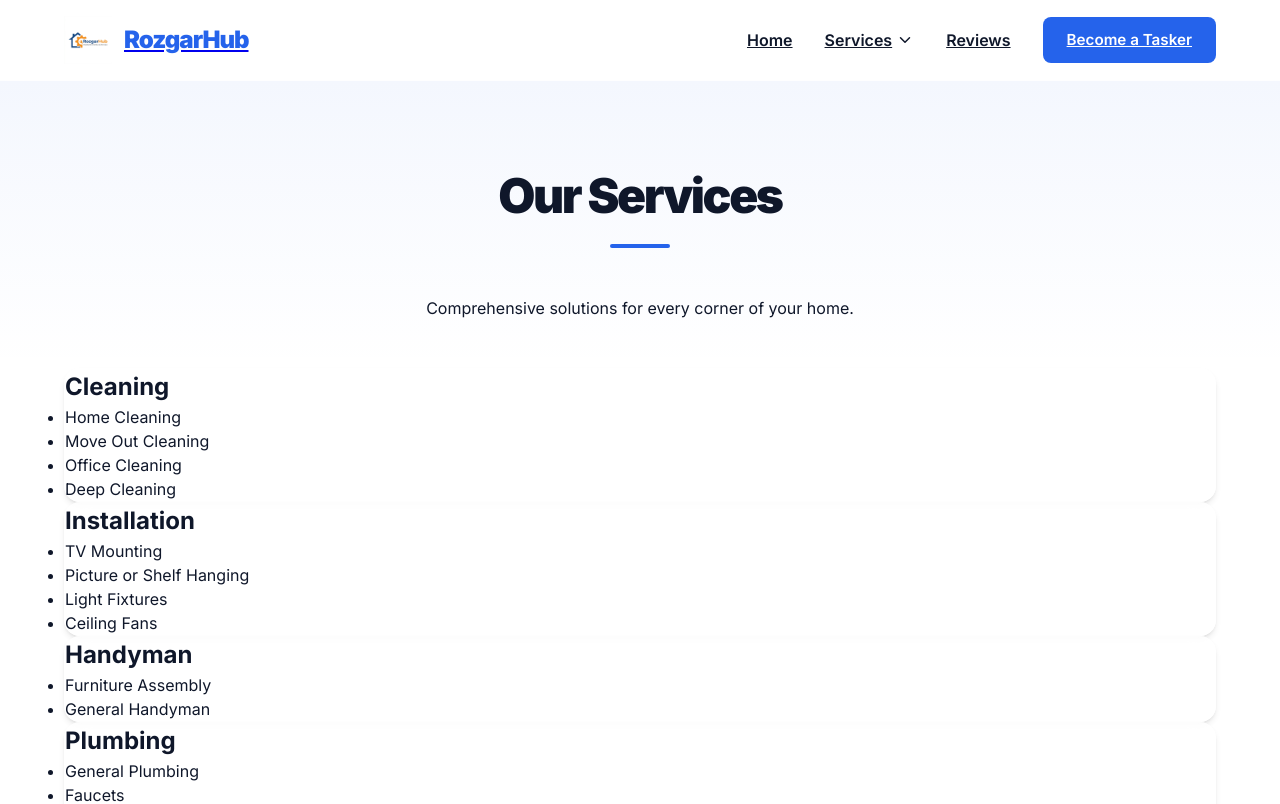
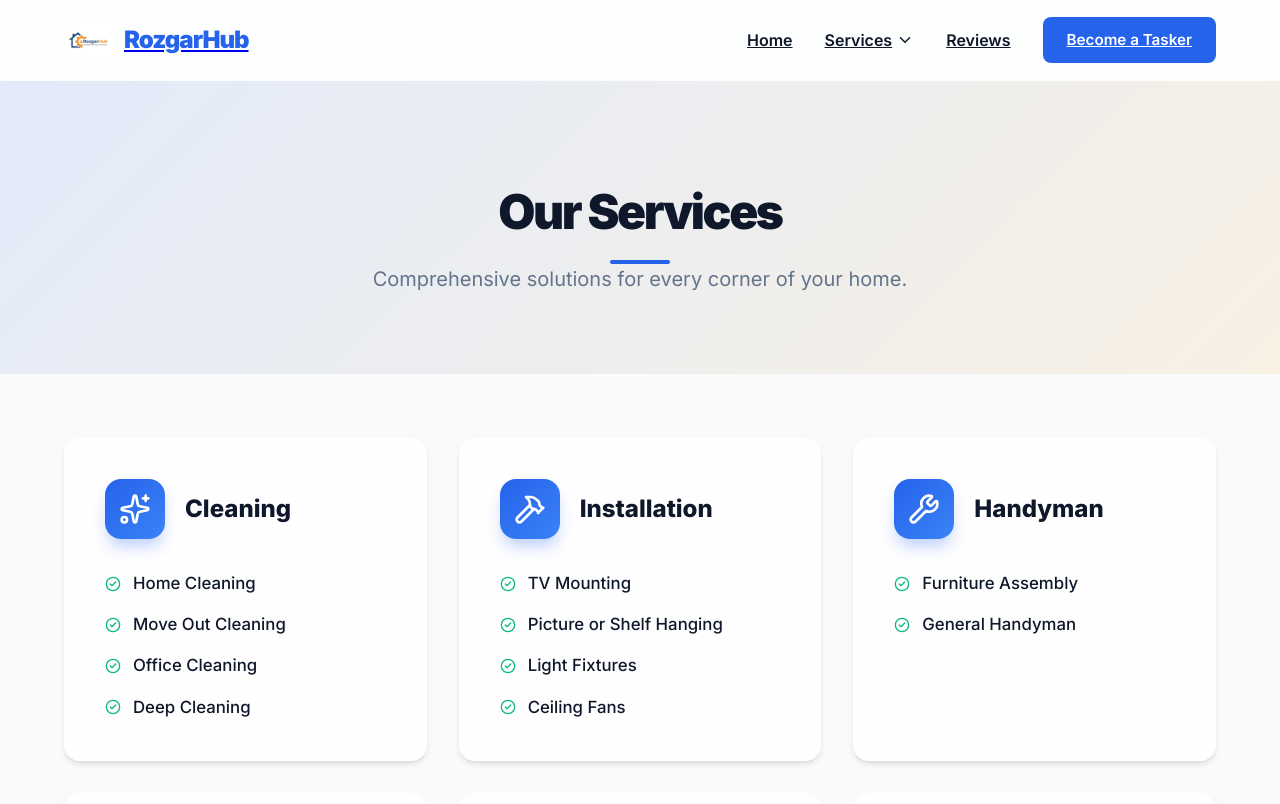
Before and after one commit to FawazAhmad3/rozgarhub, a React (Vite) app: page /services in a window 1280 px wide. Shown: the top 804 px of the page. Built offline with nearby package versions, Linux system fonts and the light colour scheme.

Commit message:
Redesigned Services page with premium professional look: Added category icons, glassmorphism cards, and interactive hover animations

```diff
--- a/src/data/services.json
+++ b/src/data/services.json
@@ -6,6 +6,7 @@
   "categories": [
     {
       "name": "Cleaning",
+      "icon": "Sparkles",
       "items": [
         "Home Cleaning",
         "Move Out Cleaning",
@@ -15,6 +16,7 @@
     },
     {
       "name": "Installation",
+      "icon": "Hammer",
       "items": [
         "TV Mounting",
         "Picture or Shelf Hanging",
@@ -24,6 +26,7 @@
     },
     {
       "name": "Handyman",
+      "icon": "Wrench",
       "items": [
         "Furniture Assembly",
         "General Handyman"
@@ -31,6 +34,7 @@
     },
     {
       "name": "Plumbing",
+      "icon": "Droplets",
       "items": [
         "General Plumbing",
         "Faucets",
@@ -39,6 +43,7 @@
     },
     {
       "name": "Electric",
+      "icon": "Zap",
       "items": [
         "General Electric",
         "Outlets and Switches"
@@ -46,6 +51,7 @@
     },
     {
       "name": "Moving Help",
+      "icon": "Truck",
       "items": [
         "Packing and Unpacking",
         "Loading and Unloading"
@@ -53,6 +59,7 @@
     },
     {
       "name": "Outdoor Projects",
+      "icon": "TreePine",
       "items": [
         "Lawn Care",
         "Gutters and Downspouts",
--- a/src/pages/Services.tsx
+++ b/src/pages/Services.tsx
@@ -1,4 +1,5 @@
 import React from 'react';
+import * as Icons from 'lucide-react';
 import servicesData from '../data/services.json';
 import '../styles/Services.css';
 
@@ -14,16 +15,28 @@ const Services: React.FC = () => {
 
       <div className="container">
         <div className="categories-grid">
-          {servicesData.categories.map((cat) => (
+          {servicesData.categories.map((cat) => {
+            const IconComponent = (Icons as any)[cat.icon] || Icons.HelpCircle;
+
+            return (
               <div key={cat.name} className="category-card glass-card">
+                <div className="category-header">
+                  <div className="icon-wrapper">
+                    <IconComponent size={32} />
+                  </div>
                   <h2 className="category-title">{cat.name}</h2>
+                </div>
                 <ul className="category-list">
                   {cat.items.map((item) => (
-                  <li key={item}>{item}</li>
+                    <li key={item}>
+                      <Icons.CheckCircle2 size={16} className="check-icon" />
+                      {item}
+                    </li>
                   ))}
                 </ul>
               </div>
-          ))}
+            );
+          })}
         </div>
       </div>
     </div>
--- a/src/styles/Services.css
+++ b/src/styles/Services.css
@@ -1,49 +1,101 @@
 .services-page {
   padding-top: 80px;
   padding-bottom: 5rem;
+  background-color: var(--bg-alt);
 }
 
 .services-header {
-  background: linear-gradient(to bottom, rgba(37, 99, 235, 0.05), transparent);
+  background: linear-gradient(135deg, rgba(37, 99, 235, 0.1) 0%, rgba(245, 158, 11, 0.1) 100%);
   text-align: center;
-  padding: 5rem 0 3rem;
+  padding: 6rem 0 5rem;
+  margin-bottom: 4rem;
 }
 
-.hero-subtitle {
+.section-subtitle {
   font-size: 1.25rem;
   color: var(--text-light);
   max-width: 600px;
-  margin: 0 auto;
+  margin: -3rem auto 0;
 }
 
-.service-category-block {
-  margin-bottom: 5rem;
+.categories-grid {
+  display: grid;
+  grid-template-columns: repeat(auto-fill, minmax(340px, 1fr));
+  gap: 2rem;
 }
 
-.category-name {
-  font-size: 1.75rem;
-  font-weight: 800;
-  margin-bottom: 2rem;
-  padding-left: 1rem;
-  border-left: 4px solid var(--primary);
+.category-card {
+  padding: 2.5rem;
+  transition: all 0.4s cubic-bezier(0.4, 0, 0.2, 1);
+  display: flex;
+  flex-direction: column;
+  height: 100%;
 }
 
-.items-grid {
-  display: grid;
-  grid-template-columns: repeat(auto-fill, minmax(240px, 1fr));
-  gap: 1.5rem;
+.category-card:hover {
+  transform: translateY(-10px);
+  box-shadow: 0 20px 25px -5px rgba(0, 0, 0, 0.1), 0 10px 10px -5px rgba(0, 0, 0, 0.04);
+  border-color: var(--primary);
 }
 
-.service-item {
-  padding: 2rem;
-  text-align: center;
-  font-weight: 600;
-  transition: all 0.3s ease;
-  cursor: default;
+.category-header {
+  display: flex;
+  align-items: center;
+  gap: 1.25rem;
+  margin-bottom: 2rem;
 }
 
-.service-item:hover {
-  background: var(--primary);
+.icon-wrapper {
+  background: linear-gradient(135deg, var(--primary) 0%, #3b82f6 100%);
   color: var(--white);
-  transform: translateY(-5px);
+  width: 60px;
+  height: 60px;
+  border-radius: 1rem;
+  display: flex;
+  align-items: center;
+  justify-content: center;
+  box-shadow: 0 10px 15px -3px rgba(37, 99, 235, 0.3);
 }
+
+.category-title {
+  font-size: 1.5rem;
+  font-weight: 800;
+  color: var(--text);
+}
+
+.category-list {
+  list-style: none;
+  padding: 0;
+  display: flex;
+  flex-direction: column;
+  gap: 1rem;
+}
+
+.category-list li {
+  display: flex;
+  align-items: center;
+  gap: 0.75rem;
+  font-size: 1.05rem;
+  color: var(--text);
+  font-weight: 500;
+  transition: transform 0.2s ease;
+}
+
+.category-card:hover .category-list li {
+  transform: translateX(5px);
+}
+
+.check-icon {
+  color: #10b981;
+  flex-shrink: 0;
+}
+
+@media (max-width: 768px) {
+  .categories-grid {
+    grid-template-columns: 1fr;
+  }
+
+  .services-header {
+    padding: 4rem 0 3rem;
+  }
+}
```
Lines whose indentation alone changed are shown as unchanged.
